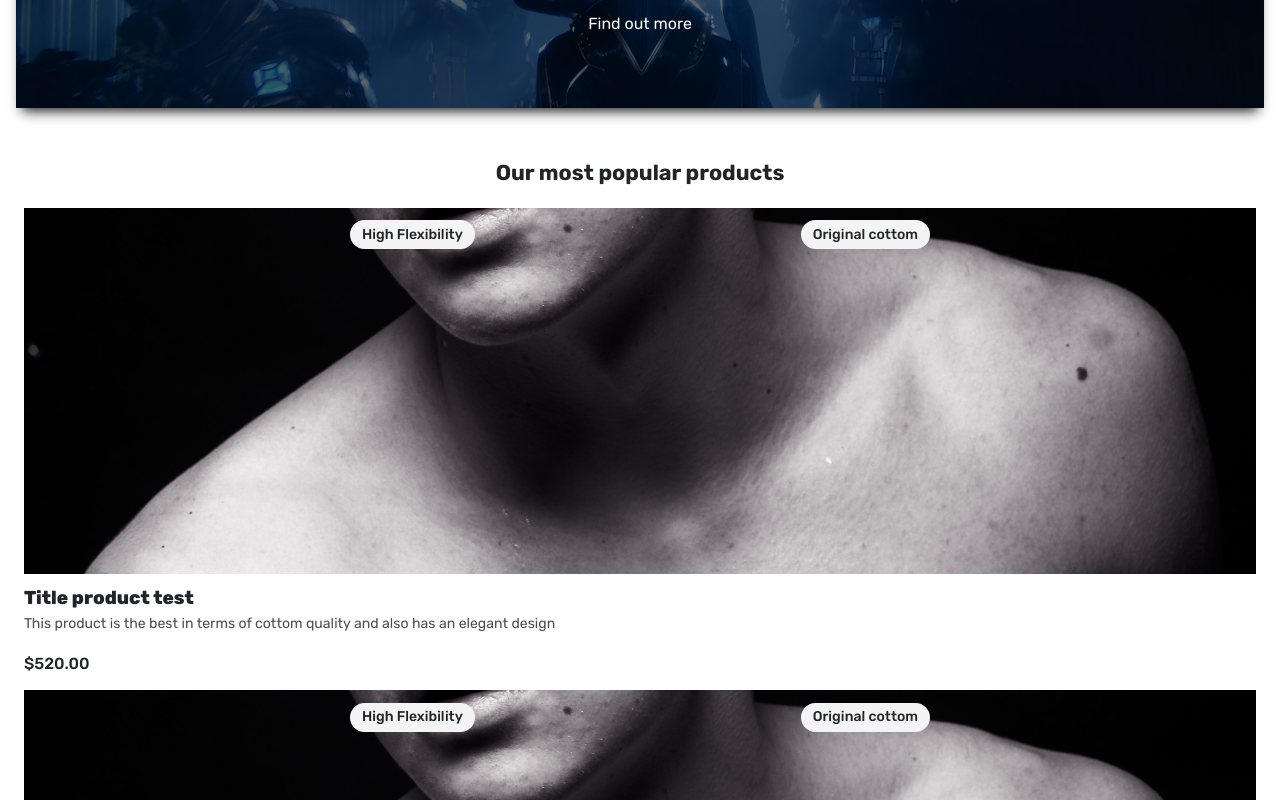
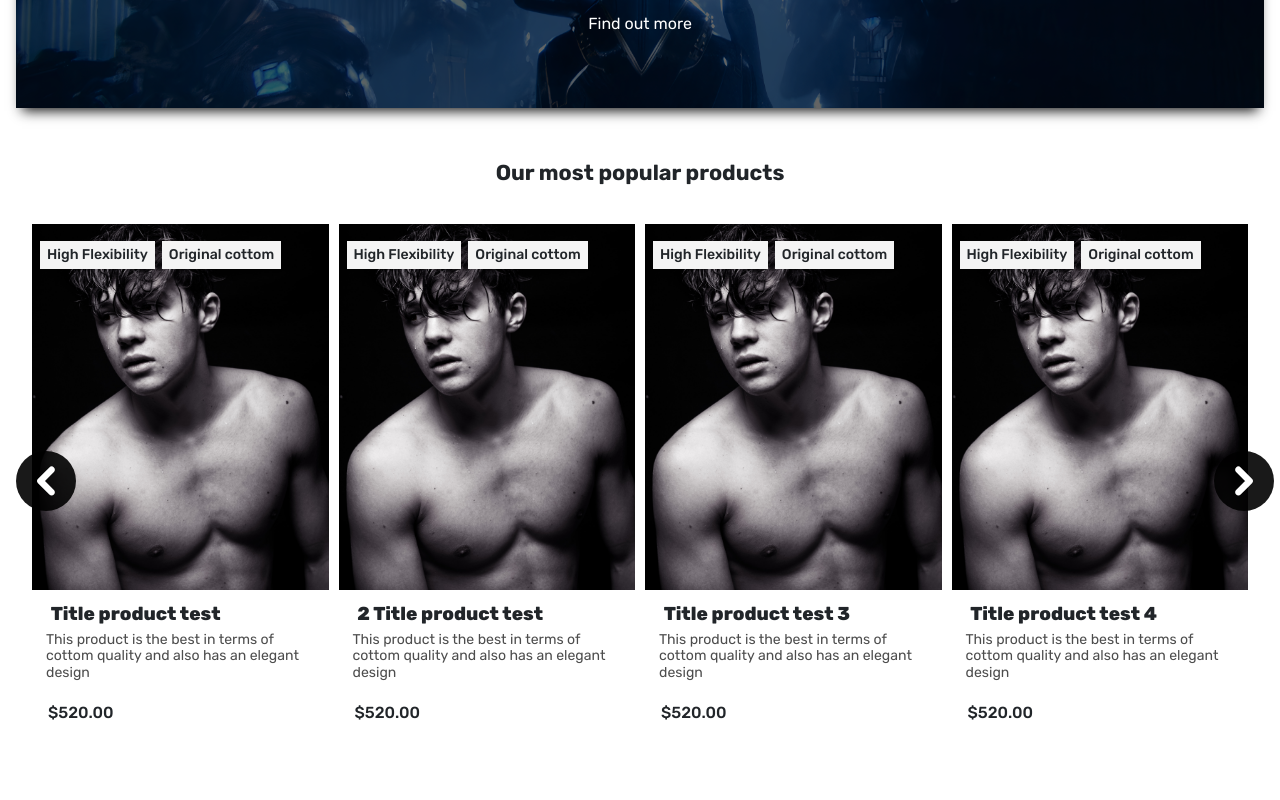
Before and after one commit to Diego-Luiz/nextjs-ecommerce, a Next.js app: page / in a window 1280 px wide. Shown: the part 2000-2800 px from the top of the page. After the commit the page ends 2770 px from the top, so only its background shows below. Built offline with nearby package versions, Linux system fonts and the light colour scheme.

Commit message:
refactor: ContentSlider component
Now it will render what is passed as its children (prop)

```diff
--- a/components/ContentSlider/ContentSlider.jsx
+++ b/components/ContentSlider/ContentSlider.jsx
@@ -4,10 +4,9 @@ import {
   IoIosArrowBack
 } from 'react-icons/io';
 
-import ImpactCard from '../ImpactCard';
 import styles from './contentSlider.module.scss';
 
-const ContentSlider = ({ TagContainer, data }) => {
+const ContentSlider = ({ TagContainer, ContentTag, contentStyles, children }) => {
   return (
     <TagContainer
       className={styles['container']}
@@ -26,18 +25,12 @@ const ContentSlider = ({ TagContainer, data }) => {
         <span className="sr-only">Back to previous sections</span>
         <IoIosArrowBack />
       </button>
-      <div className={styles['container__content']}>
-        {data.map((item, index) => (
-          <ImpactCard
-            key={index}
-            data={item}
-            dataSchema={{
-              title: 'category',
-              image: 'categoryImage'
-            }}
-          />
-        ))}
-      </div>
+      <ContentTag
+        className={styles['container__content']}
+        style={contentStyles || {}}
+      >
+        {children}
+      </ContentTag>
     </TagContainer>
   );
 }
--- a/components/ContentSlider/contentSlider.module.scss
+++ b/components/ContentSlider/contentSlider.module.scss
@@ -11,7 +11,7 @@
             y: hidden;
         }
 
-        [class*='container']:not(:last-child) {
+        > *:not(:last-child) {
             margin-right: .625em;
         }
     }
--- a/components/Product/product.module.scss
+++ b/components/Product/product.module.scss
@@ -1,15 +1,20 @@
 @use 'styles/abstract' as *;
+
+$padding-x: 1em;
 
 .container {
     @include containerWithAbsItem;
     display: flex;
     flex-direction: column;
     color: var(--black-clr);
+    min-width: 260px;
+    // border: solid 2px green;
+    // border-radius: 50px;
 }
 .image-container {
     position: relative;
     min-height: 366px;
-
+    background-color: var(--gray-clr);
     .image {
         object: {
             position: center;
@@ -20,32 +25,44 @@
 .qualities {
     position: absolute;
     inset: 2% 0 0 0;
+    width: 100%;
     height: max-content;
-    width: 100%;
+    box-sizing: border-box;
     @include displayFlexCentered;
-    justify-content: space-evenly;
+    flex-wrap: wrap;
+    justify-content: flex-start;
     list-style: none;
-    padding: .2em 0;
+    padding: .2em .5em;
 
     li {
-        padding: .45em .85em;
+        white-space: nowrap;
+        text-overflow: ellipsis;
+        overflow: hidden;
+        margin-top: .25em;
+        padding: .45em .5em;
         background-color: var(--gray-clr);
         color: var(--black-clr);
         font-size: var(--fz-link);
         font-weight: 500;
-        border-radius: 50px;
+
+        &:nth-child(1) {
+            margin-right: .5em;
+        }
     }
+
 }
 .title {
     margin-top: .75em;
     font-weight: 800;
+    padding: 0 $padding-x;
 }
 .description {
-    padding: .5em 0;
+    padding: .5em $padding-x;
     margin: 0;
     color: var(--light-black-clr);
     font-size: calc(var(--fz-btn));
 }
 .price {
     font-weight: 500;
+    padding: 0 $padding-x;
 }
--- a/pages/index.js
+++ b/pages/index.js
@@ -46,10 +46,22 @@ const Home = ({ dataCarousel, aboutProducts }) => {
         >
           Here in {ECOMMERCE_NAME} you will have the best online shopping experience. With thousands of products and the best market prices.
         </ImpactTitle>
+
         <ContentSlider
           TagContainer={'div'}
-          data={aboutProducts}
-        />
+          ContentTag={'div'}
+        >
+          {aboutProducts.map((item, index) => (
+            <ImpactCard
+              key={index}
+              data={item}
+              dataSchema={{
+                title: 'category',
+                image: 'categoryImage'
+              }}
+            />
+          ))}
+        </ContentSlider>
       </section>
       <section
         className={styles['featured-sections']}
@@ -89,12 +101,14 @@ const Home = ({ dataCarousel, aboutProducts }) => {
         >
           Our most popular products
         </ImpactTitle>
-        <ul
-          className={styles['list']}
+        <ContentSlider
+          TagContainer={'div'}
+          ContentTag={'ul'}
+          contentStyles={{ listStyle: 'none' }}
         >
           <li
             key="1"
-            className={styles['list__item']}
+            className={styles['popular-products__list-item']}
           >
             <Product
               product={{
@@ -108,7 +122,7 @@ const Home = ({ dataCarousel, aboutProducts }) => {
           </li>
           <li
             key="2"
-            className={styles['list__item']}
+            className={styles['popular-products__list-item']}
           >
             <Product
               product={{
@@ -122,7 +136,7 @@ const Home = ({ dataCarousel, aboutProducts }) => {
           </li>
           <li
             key="3"
-            className={styles['list__item']}
+            className={styles['popular-products__list-item']}
           >
             <Product
               product={{
@@ -136,7 +150,7 @@ const Home = ({ dataCarousel, aboutProducts }) => {
           </li>
           <li
             key="4"
-            className={styles['list__item']}
+            className={styles['popular-products__list-item']}
           >
             <Product
               product={{
@@ -148,7 +162,7 @@ const Home = ({ dataCarousel, aboutProducts }) => {
               TitleTag='h3'
             />
           </li>
-        </ul>
+        </ContentSlider>
       </section>
     </>
   );
--- a/styles/homepage/homepage.module.scss
+++ b/styles/homepage/homepage.module.scss
@@ -10,12 +10,6 @@
         margin-top: 1em;
     }
 }
-.popular-products {
-    .list {
-        list-style: none;
-
-        &__item {
-            padding: 0 .5em;
-        }
-    }
-}
+// .popular-products__list-item {
+//     box-shadow: 4px 6px 15px -3px rgba(0,0,0,0.33);
+// }
```
